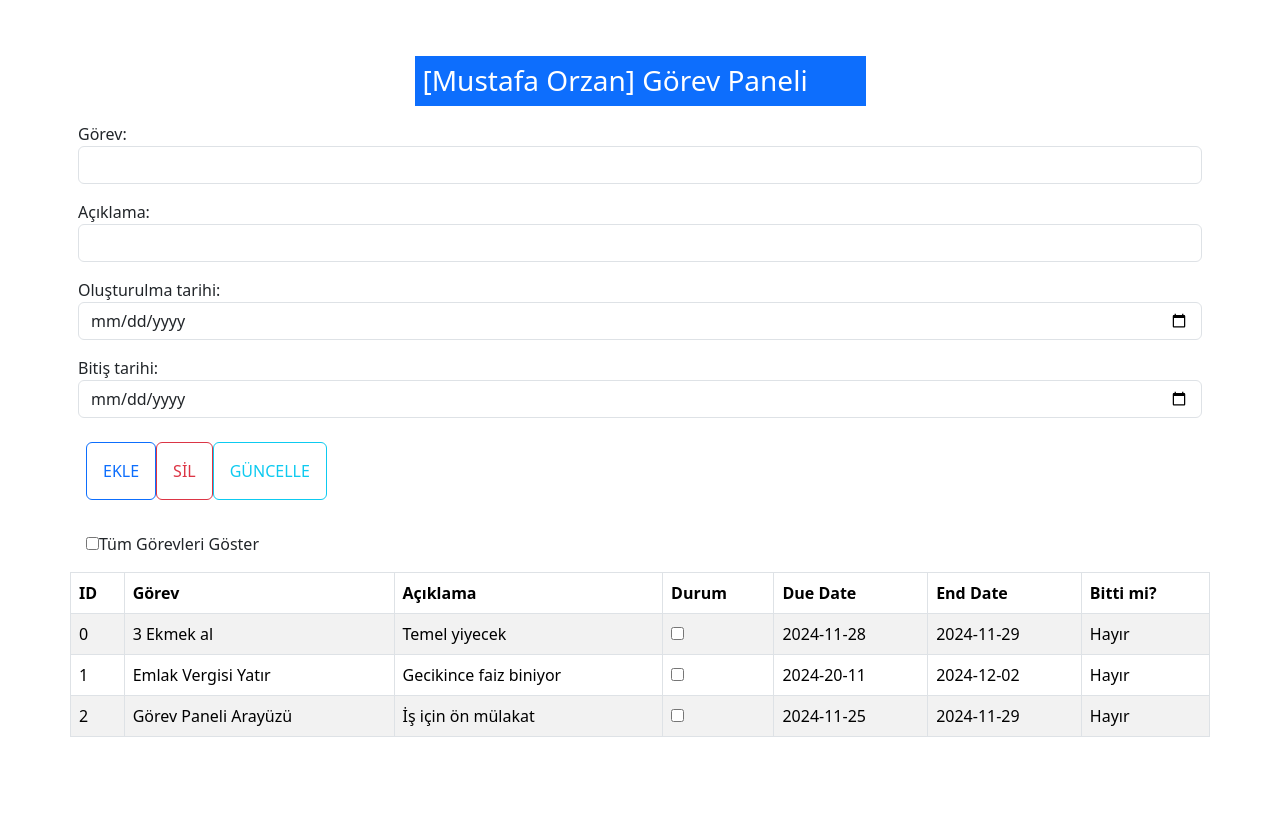
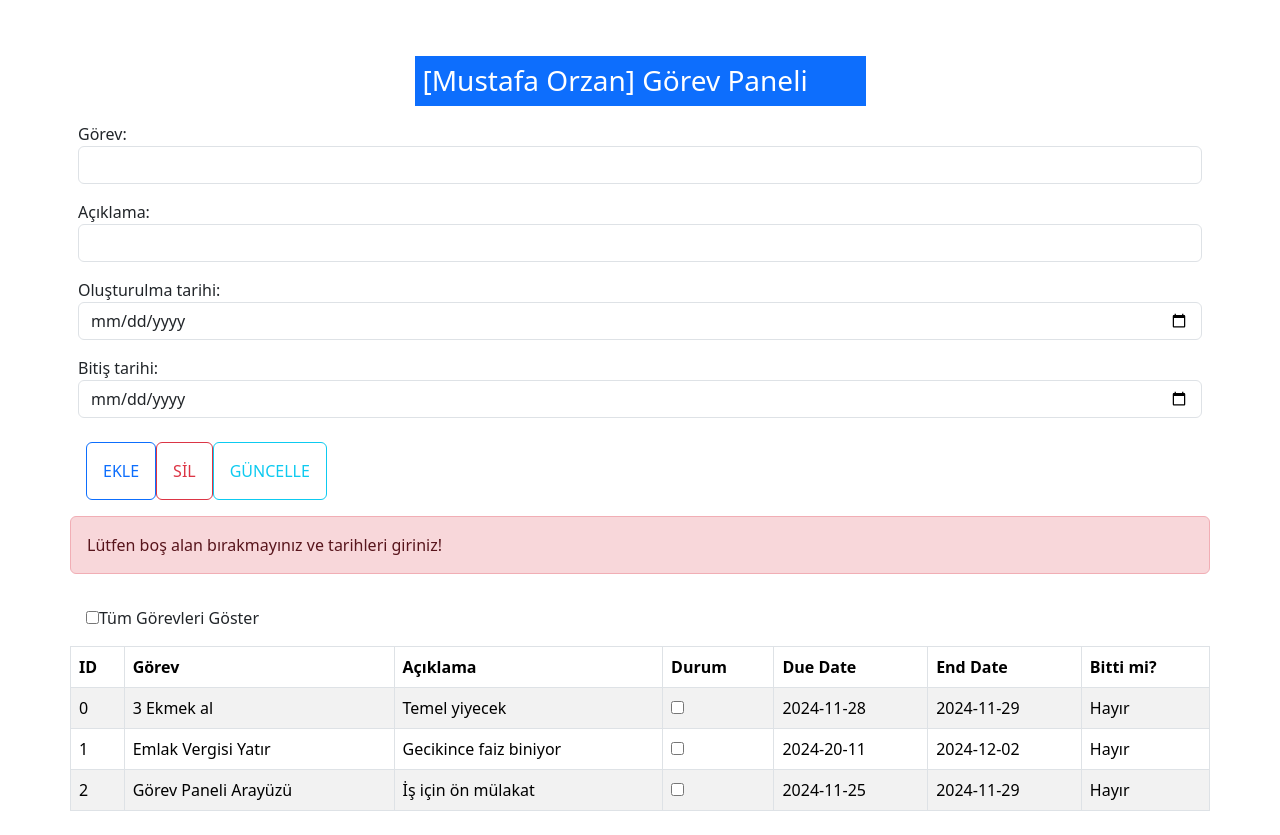
Before and after one commit to mustafaorzan/gorevPanel, an Angular app: page / in a window 1280 px wide. Both pictures are taken after a click on the button "EKLE". Before the commit the page ends 800 px from the top, so only its background shows below. Built offline with nearby package versions, Linux system fonts and the light colour scheme.

Commit message:
boş kalan ögeler için hata mesajı ayarlandı

```diff
--- a/src/app/app.component.html
+++ b/src/app/app.component.html
@@ -49,6 +49,10 @@
 
     </div>
 
+    <div *ngIf="errorMessage" class="alert alert-danger">
+      {{ errorMessage }}
+    </div>
+
 
     <!-- Checkbox ( Tüm Görevleri Göster (Biten + Devam eden) )  -->
     <div class="custom-control custom-checkbox p-3">
--- a/src/app/app.component.ts
+++ b/src/app/app.component.ts
@@ -14,6 +14,7 @@ export class AppComponent {
   model = new GorevModel();
   isDisplay = false;
   id: number = 4;
+  errorMessage: string = '';
 
   getItems(){
     if(this.isDisplay){
@@ -27,7 +28,9 @@ export class AppComponent {
 
       this.model.items.push(new GorevItem(this.id,val_task, val_desc,false,val_due,val_end));
       this.id++;
-    } // else kısmını da düşün
+    } else{
+      this.errorMessage = 'Lütfen boş alan bırakmayınız ve tarihleri giriniz!';
+    }
   }
 
 }
```
